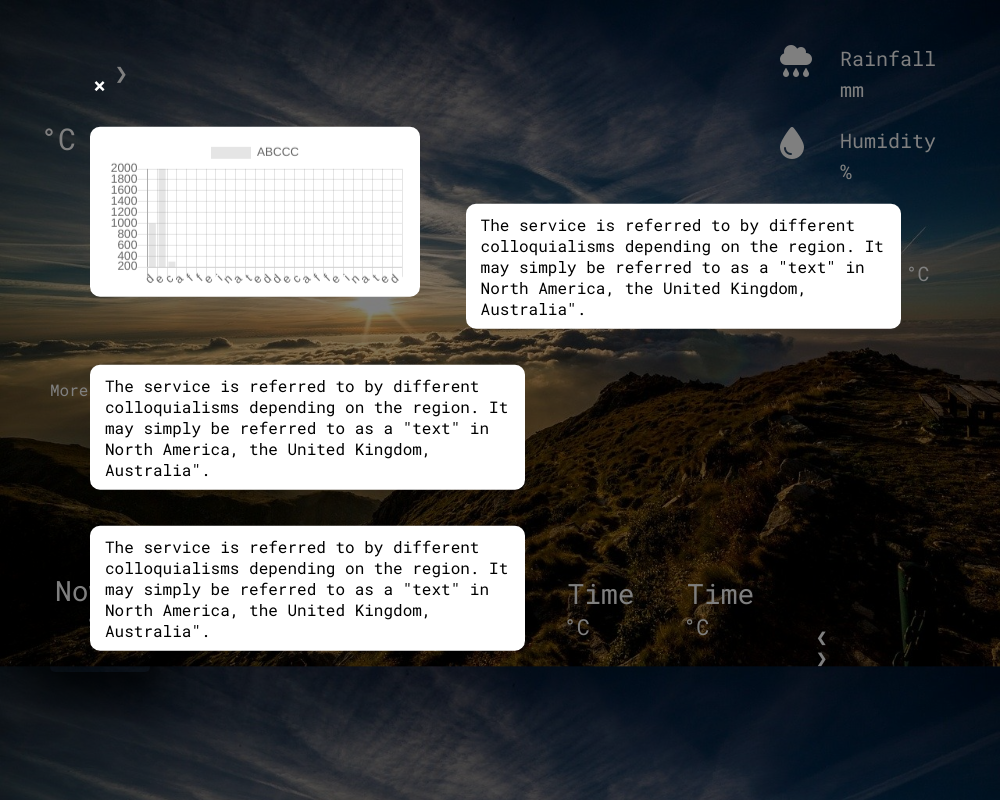
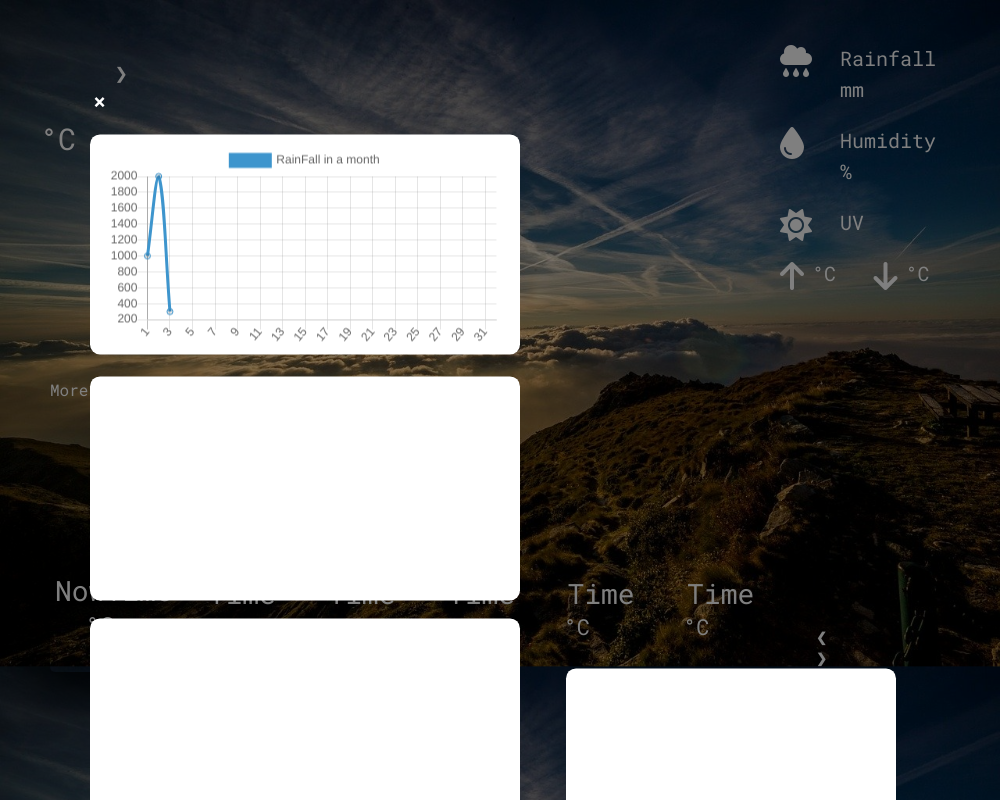
Before and after one commit to kos5c23123/FYP, an Electron app: page index.html in a window 1000 px wide. Both pictures are taken after a click on the link "More Detail!". Drawn offline with nearby package versions, Linux system fonts and the light colour scheme.

Commit message:
fixed bug

```diff
--- a/assets/css/main.css
+++ b/assets/css/main.css
@@ -145,7 +145,7 @@ body {
 .modal {
     position: fixed;
     transform: translate(-5%, -10%) scale(0);
-    transition: 200ms ease-in-out;
+    transition: 300ms ease-in-out;
     z-index: 10;
     max-width: 90%;
     color: black;
@@ -177,7 +177,7 @@ body {
     background-color: white;
     border-radius: 10px;
     max-width: 45%;
-    margin: 2% 2%;
+    margin: 1% 2%;
     display: inline-block;
 }
 
@@ -189,7 +189,7 @@ body {
     bottom: 0;
     right: 0;
     background-color: rgba(0,0,0,.5);
-    transition: 200ms ease-in-out;
+    transition: 300ms ease-in-out;
     pointer-events: none;
 }
 
@@ -197,3 +197,18 @@ body {
     opacity: 1;
     pointer-events: all;
 }
+
+#rainfallChart {
+    width: 400px !important;
+    height: 200px !important;
+}
+
+#TempChart {
+    width: 400px !important;
+    height: 200px !important;
+}
+
+#HumidityChart {
+    width: 400px !important;
+    height: 200px !important;
+}
--- a/assets/js/GetWeather.js
+++ b/assets/js/GetWeather.js
@@ -10,6 +10,11 @@ var slides = document.getElementsByClassName("Slides").length;
 let text = document.getElementsByClassName("SlideText");
 let textTime = document.getElementsByClassName("SlideTextTime");
 let NowLocation = document.getElementById("NowLocation");
+const openModalBotton = document.querySelectorAll('[data-modal-target]')
+const closeModalBotton = document.querySelectorAll('[data-close-button]')
+const overlay = document.getElementById('overlay')
+let arrlist = []
+let rainfallChart = document.getElementById('rainfallChart').getContext('2d')
 const Http = new XMLHttpRequest();
 const HKDist = [
     "Central and Western","Eastern","Southern",
@@ -26,6 +31,10 @@ const viewSize = 6;
 let currentIndex = 0;
 let [btnNext, btnPrev] = [null, null];
 let ZoneStatus = 0;
+
+for (var i = 0; i < 32;i++){
+    arrlist[i] = (i+1)
+  }
 
 const setup = () => {
     btnNext = document.querySelector('.next'),
@@ -222,13 +231,6 @@ const showOutput = (index) => {
     btnNext.disabled = isIndexOuterEdge(index, FThours.length, viewSize);
 }
 
-// startTime();
-// GetData();
-
-const openModalBotton = document.querySelectorAll('[data-modal-target]')
-const closeModalBotton = document.querySelectorAll('[data-close-button]')
-const overlay = document.getElementById('overlay')
-
 openModalBotton.forEach(button =>{
   button.addEventListener('click', () => {
     const modal = document.querySelector(button.dataset.modalTarget)
@@ -258,3 +260,24 @@ function closeModal(modal) {
   modal.classList.remove('active')
   overlay.classList.remove('active')
 }
+
+// startTime();
+// GetData();
+
+
+let massPopChart = new Chart(rainfallChart,{
+  type:'line',
+  data:{
+    labels:arrlist,
+    datasets:[{
+      label:'RainFall in a month',
+      data:[1000,2000,300],
+      borderColor: "#3e95cd",
+      fill : false
+    }]
+  },
+  options:{
+    responsive: true,
+    maintainAspectRatio: false
+  }
+})
--- a/index.html
+++ b/index.html
@@ -6,7 +6,6 @@
   <script src="https://www.gstatic.com/firebasejs/7.19.1/firebase.js"></script>
   <script src="https://www.gstatic.com/firebasejs/7.19.1/firebase-analytics.js"></script>
   <script src="assets/js/config.js"></script>
-  <script src="https://kit.fontawesome.com/8d22a446d2.js" crossorigin="anonymous"></script>
   <link rel="stylesheet" type="text/css" href="assets/css/main.css">
   <link href="https://fonts.googleapis.com/css2?family=Roboto+Mono&display=swap" rel="stylesheet">
 </head>
@@ -158,38 +157,21 @@
     <canvas id="rainfallChart"></canvas>
   </div>
   <div class="modal-body">
-    The service is referred to by different colloquialisms depending on the region. It may simply be referred to as a "text" in North America, the United Kingdom, Australia".
+    <canvas id="TempChart"></canvas>
   </div>
   <div class="modal-body">
-    The service is referred to by different colloquialisms depending on the region. It may simply be referred to as a "text" in North America, the United Kingdom, Australia".
+    <canvas id="HumidityChart"></canvas>
   </div>
   <div class="modal-body">
-    The service is referred to by different colloquialisms depending on the region. It may simply be referred to as a "text" in North America, the United Kingdom, Australia".
+    <canvas id="Chart"></canvas>
   </div>
 </div>
 <div id="overlay"></div>
 </body>
+<script src="https://kit.fontawesome.com/8d22a446d2.js" crossorigin="anonymous"></script>
+<script src="https://cdnjs.cloudflare.com/ajax/libs/Chart.js/2.9.3/Chart.min.js"></script>
 <script src="assets/js/GetWeather.js"></script>
-<script src="https://cdnjs.cloudflare.com/ajax/libs/Chart.js/2.9.3/Chart.min.js"></script>
 <script>
-  let arrlist = ['d', 'e', 'c', 'a', 'f', 'f', 'e', 'i', 'n', 'a', 't', 'e', 'd','d', 'e', 'c', 'a', 'f', 'f', 'e', 'i', 'n', 'a', 't', 'e', 'd']
-  let rainfallChart = document.getElementById('rainfallChart').getContext('2d')
-
-  let massPopChart = new Chart(rainfallChart,{
-    type:'bar',
-    data:{
-      labels:arrlist,
-      datasets:[{
-        label:'ABCCC',
-        data:[
-          1000,
-          2000,
-          300
-        ]
-      }]
-    },
-    options:{}
-  })
 </script>
 
 </html>
```
Also changed, not shown: 1 other file.
